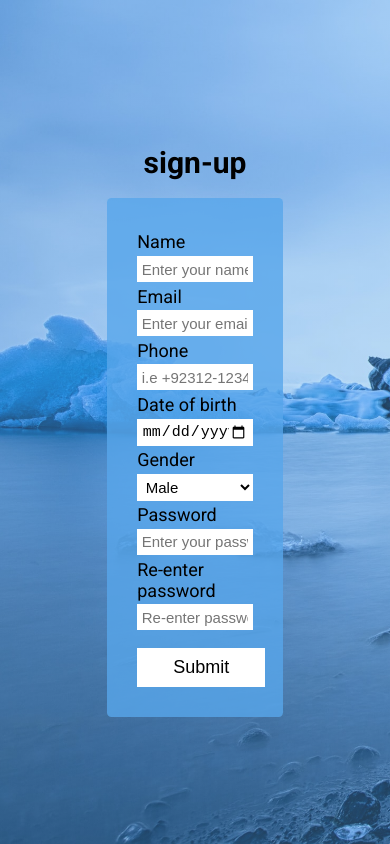
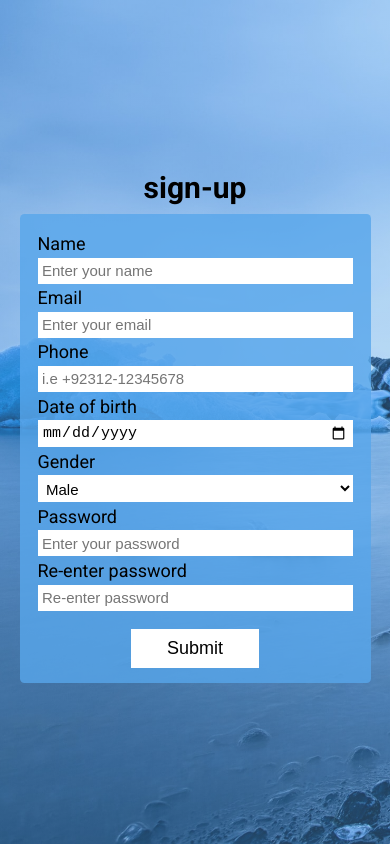
Before and after one commit to aliraza5490/sign_up_form, a plain HTML site: page index.html in a window 390 px wide. Drawn offline with Linux system fonts and the light colour scheme.

Commit message:
Make responsive

```diff
--- a/index.html
+++ b/index.html
@@ -84,7 +84,7 @@
 			<div id="message-container">
 				<img src="./images/success.svg" alt="Sucess" id="message-img" />
 				<p>Your account has been created</p>
-				<button id="close">close</button>
+				<button type="button" id="close">close</button>
 			</div>
 		</div>
 	</body>
--- a/style.scss
+++ b/style.scss
@@ -97,4 +97,29 @@ body {
 			}
 		}
 	}
+	@media screen and (max-width: 1024px) {
+		h1 {
+			padding: 0.3em;
+		}
+		form {
+			width: 60%;
+			padding: 1em 2em;
+		}
+	}
+	@media screen and (max-width: 1024px) {
+		form {
+			width: 70%;
+		}
+	}
+	@media screen and (max-width: 1024px) {
+		form {
+			width: 80%;
+			padding: 1em 1.2em;
+		}
+	}
+	@media screen and (max-width: 1024px) {
+		form {
+			width: 90%;
+		}
+	}
 }
```
Also changed, not shown: style.css, 1 other file.
